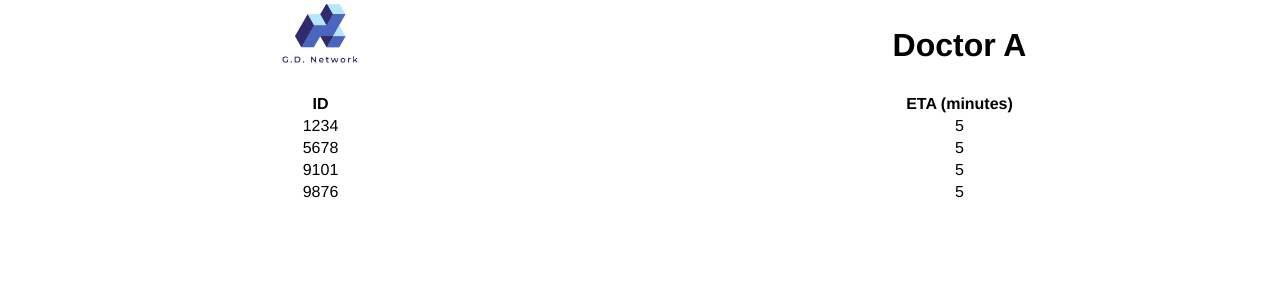
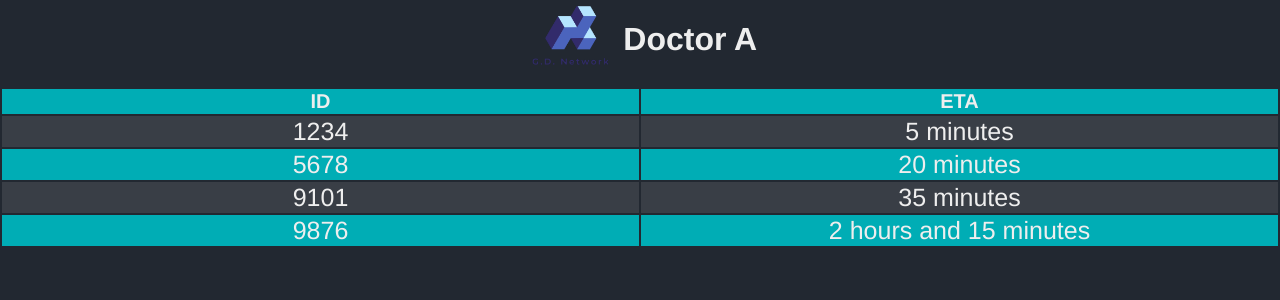
Before and after one commit to LGXprod/Ordinate, a web app: file index.html in a window 1280 px wide. Shown: the top 300 px of the page. Run offline with its HTML, style and script files only (its server is not run), Linux system fonts and the light colour scheme.

Commit message:
Fixed alignment and added colour scheme

```diff
--- a/css/styles.css
+++ b/css/styles.css
@@ -1,6 +1,7 @@
 img {
 	width: 15%;
 	height: 15%;
+	vertical-align: middle;
 	/*padding: 2.5%;*/
 }
 
@@ -9,16 +10,62 @@ body {
 	text-align: center;
 	margin: 0px;
 	font-size: 100%;
+	background-color: #222831;
+	color: #eeeeee;
 }
 
 table {
 	width: 100%;
+	font-size: 125%;
 	margin-left: auto;
 	margin-right: auto;
 }
 
 td {
 	width: 50%;
+	font-size: 125%;
+	color: #eeeeee;
+}
+
+h1 {
+	display: inline-block;
+}
+
+tr:nth-child(even) {
+    background-color: #393e46;
+}
+
+tr:nth-child(odd) {
+    background-color: #00adb5;
+}
+
+.center {
+	 margin: auto;
+	 width: 50%;
+	 padding: 0px;
+	 position: relative;
+}
+
+.right {
+	float: right;
+	height: 100%;
+	padding: 0px;
+	display: inline-block;
+}
+
+.left {
+	float: left;
+	height: 100%;
+	padding: 0px;
+	display: inline-block;
+}
+
+.vertical-center {
+	 margin: 0;
+	  position: absolute;
+	  top: 50%;
+	  -ms-transform: translateY(-50%);
+	  transform: translateY(-50%);
 }
 
 /*bruh*/
--- a/index.html
+++ b/index.html
@@ -6,34 +6,32 @@
 </head>
 <body>
 
-<table>
-	<tr>
-		<td><img src="images/logo.png"></td>
-		<td><h1>Doctor A</h1></td>
-	</tr>
-</table>
+<div class="center">
+	<img src="images/logo.png">
+	<h1 >Doctor A</h1>
+</div>
 
 <table>
 
 	<tr>
 		<th>ID</th>
-		<th>ETA (minutes)</th>
+		<th>ETA</th>
 	</tr>
 	<tr>
 		<td>1234</td>
-		<td>5</td>
+		<td>5 minutes</td>
 	</tr>
 	<tr>
 		<td>5678</td>
-		<td>5</td>
+		<td>20 minutes</td>
 	</tr>
 	<tr>
 		<td>9101</td>
-		<td>5</td>
+		<td>35 minutes</td>
 	</tr>
 	<tr>
 		<td>9876</td>
-		<td>5</td>
+		<td>2 hours and 15 minutes</td>
 	</tr>
 
 </table>
```
Also changed, not shown: images/favicon.ico (added), 1 other file.
